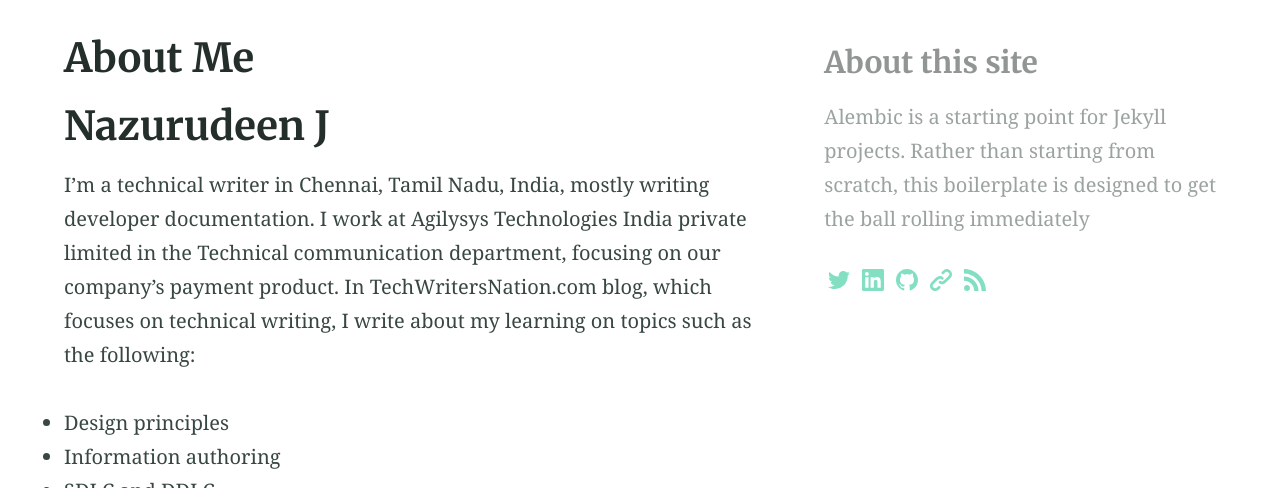
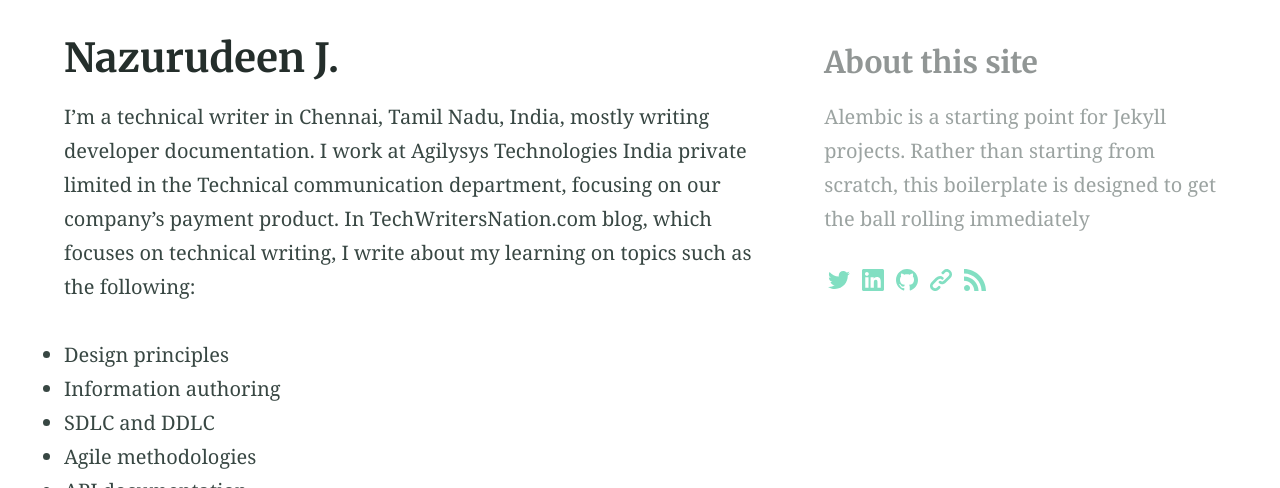
Before and after one commit to Nitish313/watchnationpro, a Jekyll site: the page built from about-me.md, in a window 1280 px wide and 900 px high, cut to the strip 412-900 px from the top of the window. Built offline with Jekyll 4.4.1, drawn with Linux system fonts in a browser that asks for light colours; some of the changed text lies outside the part shown.

Commit message:
about me final

```diff
--- a/about-me.md
+++ b/about-me.md
@@ -1,5 +1,5 @@
 ---
-title: About Me
+title: Nazurudeen J.
 feature_text: |
   All about me, myself and Tech Writing ;)
 feature_image: "https://picsum.photos/2560/600?image=873"
@@ -21,7 +20,9 @@
 * Technical documentation Tools
 * Video Tools
 * Technical documentation careers
-And many more
+
+
+And many more...
 
 My main interest focuses on writing in general and would like to discuss technical writing specifics later on.
 
```
Also changed, not shown: other parts of about-me.md (+0 -1 lines).
